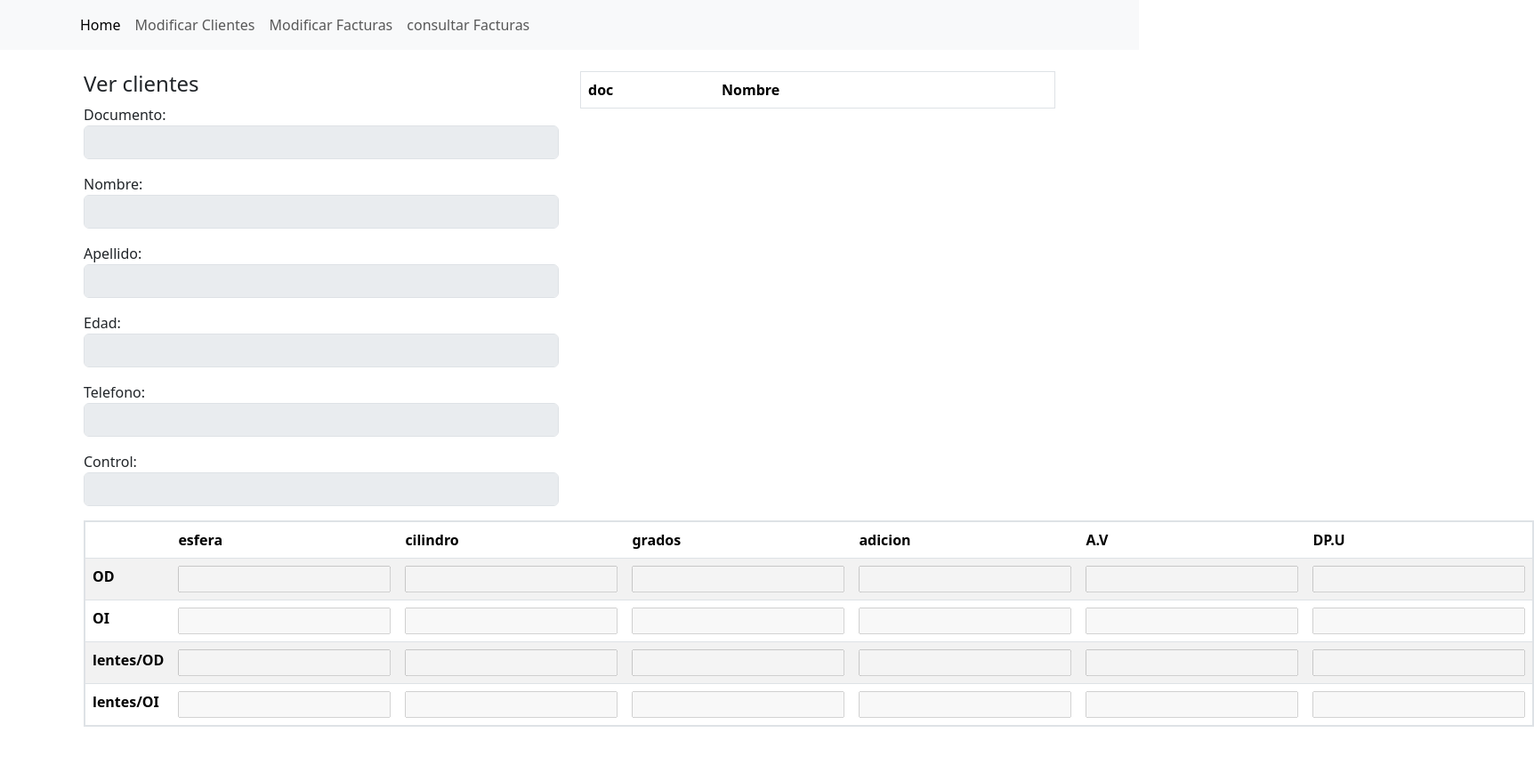
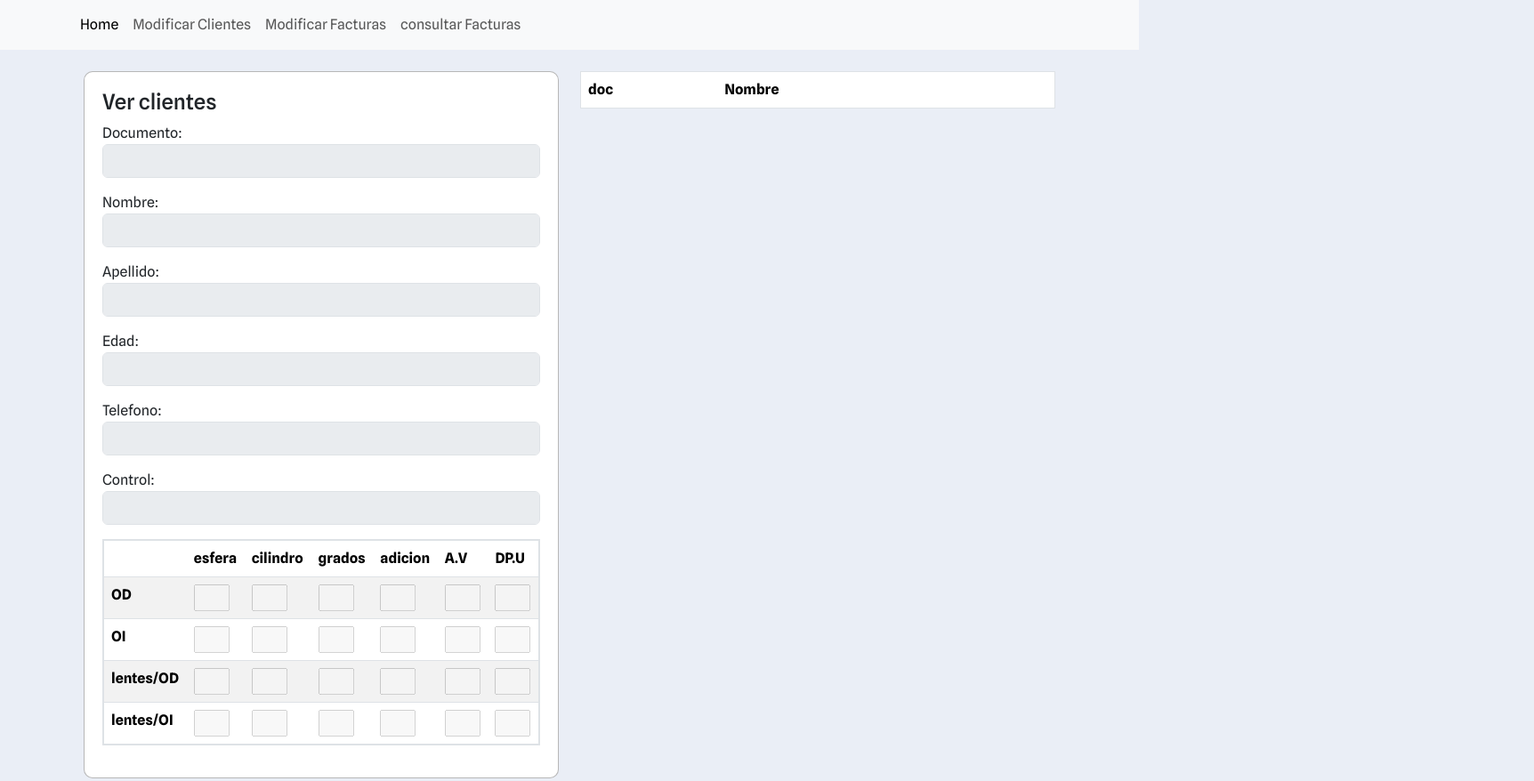
Before and after one commit to P4N77/todolens, a plain HTML site: page ui/viewClients.html in a window 1280 px wide. Shown: the whole page at 89% size, 1724 px wide, since content can reach past the window. Before the commit the page ends 857 px from the top, so only its background shows below. Drawn offline with nearby package versions, Linux system fonts and the light colour scheme; files that its build step writes are made by us from their sources; the site is published under a folder, as on GitHub Pages, so addresses that start at the root find nothing.

Commit message:
Update viewClients.html

```diff
--- a/ui/viewClients.html
+++ b/ui/viewClients.html
@@ -4,9 +4,10 @@
     <meta charset="UTF-8" />
     <meta name="viewport" content="width=device-width, initial-scale=1.0" />
     <title>TodoLens</title>
+    <link rel="icon" type="icon" href="src/icono-removebg-preview.ico">
 
     <!-- BOOTSWATCH -->
-    <link rel="stylesheet" href="/src/index.css">
+    <link rel="stylesheet" href="src/index.css">
     <link href="https://cdn.jsdelivr.net/npm/bootstrap@5.3.3/dist/css/bootstrap.min.css" rel="stylesheet" integrity="sha384-QWTKZyjpPEjISv5WaRU9OFeRpok6YctnYmDr5pNlyT2bRjXh0JMhjY6hW+ALEwIH" crossorigin="anonymous">
   </head>
 
@@ -25,9 +26,9 @@
           <div class="navbar-nav">
             <a class="nav-link active" aria-current="page" href="/index.html">Home</a>
 
-              <a class="nav-link" href="/ui/updateClients.html">Modificar Clientes</a>
-              <a class="nav-link" href="/ui/updateFacs.html">Modificar Facturas</a>
-              <a class="nav-link" href="/ui/viewFacs.html">consultar Facturas</a>
+              <a class="nav-link" href="ui/updateClients.html">Modificar Clientes</a>
+              <a class="nav-link" href="ui/updateFacs.html">Modificar Facturas</a>
+              <a class="nav-link" href="ui/viewFacs.html">consultar Facturas</a>
           </div>
         </div>
       </div>
@@ -177,6 +178,6 @@
 
     <!-- CUSTOM CODE -->
     <script src="https://cdn.jsdelivr.net/npm/bootstrap@5.3.3/dist/js/bootstrap.bundle.min.js" integrity="sha384-YvpcrYf0tY3lHB60NNkmXc5s9fDVZLESaAA55NDzOxhy9GkcIdslK1eN7N6jIeHz" crossorigin="anonymous"></script>
-    <script src="/src/viewClients.js" type="module"></script>
+    <script src="src/viewClients.js" type="module"></script>
   </body>
 </html>
```
